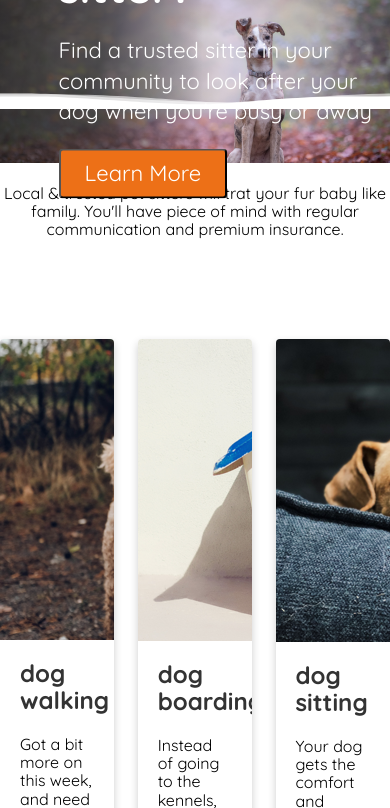
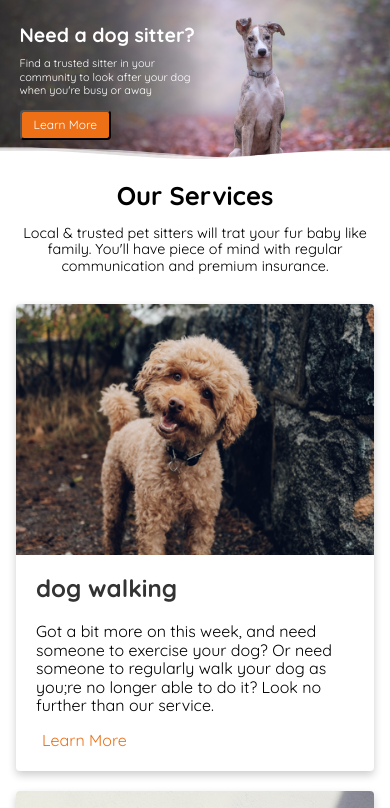
Before and after one commit to JaggerLaw/test-code, a plain HTML site: page test-code/index.html in a window 390 px wide. Shown: the top 808 px of the page. Drawn offline with Linux system fonts and the light colour scheme.

Commit message:
5 added support for smaller screen sizes and fixed issue with banner-wave clipping

```diff
--- a/test-code/index.html
+++ b/test-code/index.html
@@ -40,22 +40,19 @@
 
     <div class="card-container">
       <div class="card">
-        <div class="card-dog-walking">
         <img src="assets/card-image-walking.png" />
         <div class="card-content">
           <h2>dog walking</h2>
           <p>
-              Got a bit more on this week, and need someone to exercise your
-              dog? Or need someone to regularly walk your dog as you;re no
-              longer able to do it? Look no further than our service.
+            Got a bit more on this week, and need someone to exercise your dog?
+            Or need someone to regularly walk your dog as you;re no longer able
+            to do it? Look no further than our service.
           </p>
           <button>Learn More</button>
         </div>
       </div>
-      </div>
 
       <div class="card">
-        <div class="card-dog-boarding">
         <img src="assets/card-image-boarding.png" />
         <div class="card-content">
           <h2>dog boarding</h2>
@@ -67,22 +64,19 @@
           <button>Learn More</button>
         </div>
       </div>
-      </div>
 
       <div class="card">
-        <div class="card-dog-sitting">
         <img src="assets/card-image-sitting.png" />
         <div class="card-content">
           <h2>dog sitting</h2>
           <p>
             Your dog gets the comfort and conveinience of staying in their own
-              home, as the sitter comes to yours! There is the added bonus of
-              your home being looked after.
+            home, as the sitter comes to yours! There is the added bonus of your
+            home being looked after.
           </p>
           <button>Learn More</button>
         </div>
       </div>
     </div>
-    </div>
   </body>
 </html>
--- a/test-code/styles.css
+++ b/test-code/styles.css
@@ -32,8 +32,9 @@
 .border-wave {
   position: relative;
   display: block;
-  margin-top: -70px;
   width: 100%;
+  height: auto;
+  margin-top: -4vw;
   z-index: 3;
 }
 
@@ -126,11 +127,135 @@
 .card-content button:hover {
   color: #c96117;
 }
-.dog-card-dog-walking {
+
+@media (max-width: 1024px) {
+  .border-group {
+    left: 8%;
+    max-width: 280px;
+  }
+
+  .border-title {
+    font-size: 1.8rem;
+  }
+
+  .border-subtitle {
+    font-size: 0.95rem;
+  }
+
+  .border-wave {
+    margin-top: -4vw;
+  }
+
+  .card-container {
+    flex-direction: column;
+    align-items: center;
+    gap: 24px;
+    padding: 0 20px;
+  }
+
+  .card {
+    width: 100%;
+    min-width: 0;
+  }
+
+  .card img {
+    width: 100%;
+    height: auto;
+  }
 }
 
-.card-dog-boarding {
+@media (max-width: 767px) {
+  .border-group {
+    left: 6%;
+    max-width: 42%;
+  }
+
+  .border-title {
+    font-size: clamp(1.2rem, 3.5vw, 1.6rem);
+  }
+
+  .border-subtitle {
+    font-size: 0.8rem;
+    line-height: 1.3;
+  }
+
+  .border-button {
+    padding: 8px 16px;
+    font-size: 0.85rem;
+  }
+
+  .border-wave {
+    margin-top: -4vw;
+  }
+
+  .service-section {
+    max-width: 90%;
+  }
+
+  .service-section p {
+    margin-bottom: 40px;
+  }
+
+  .card-container {
+    flex-wrap: wrap;
+    gap: 20px;
+    padding: 0 16px;
+  }
+
+  .card {
+    flex: 1 1 calc(50% - 20px);
+    min-width: 0;
+  }
+
+  .card img {
+    width: 100%;
+    height: auto;
+  }
 }
 
-.card-dog-sitting {
+@media (max-width: 480px) {
+  .border-group {
+    left: 5%;
+    max-width: 48%;
+  }
+
+  .border-title {
+    font-size: clamp(1rem, 5vw, 1.4rem);
+    margin-bottom: 6px;
+  }
+
+  .border-subtitle {
+    font-size: clamp(0.65rem, 2.8vw, 0.8rem);
+    line-height: 1.25;
+  }
+
+  .border-button {
+    padding: 6px 12px;
+    font-size: 0.75rem;
+  }
+
+  .border-wave {
+    margin-top: -4vw;
+  }
+
+  .service-section h1 {
+    font-size: 1.6rem;
+  }
+
+  .service-section p {
+    font-size: 0.9rem;
+    margin-bottom: 30px;
+  }
+
+  .card-container {
+    flex-direction: column;
+    align-items: center;
+    gap: 20px;
+  }
+
+  .card {
+    flex: none;
+    width: 100%;
+    max-width: 360px;
+  }
 }
```
Lines whose indentation alone changed are shown as unchanged.
